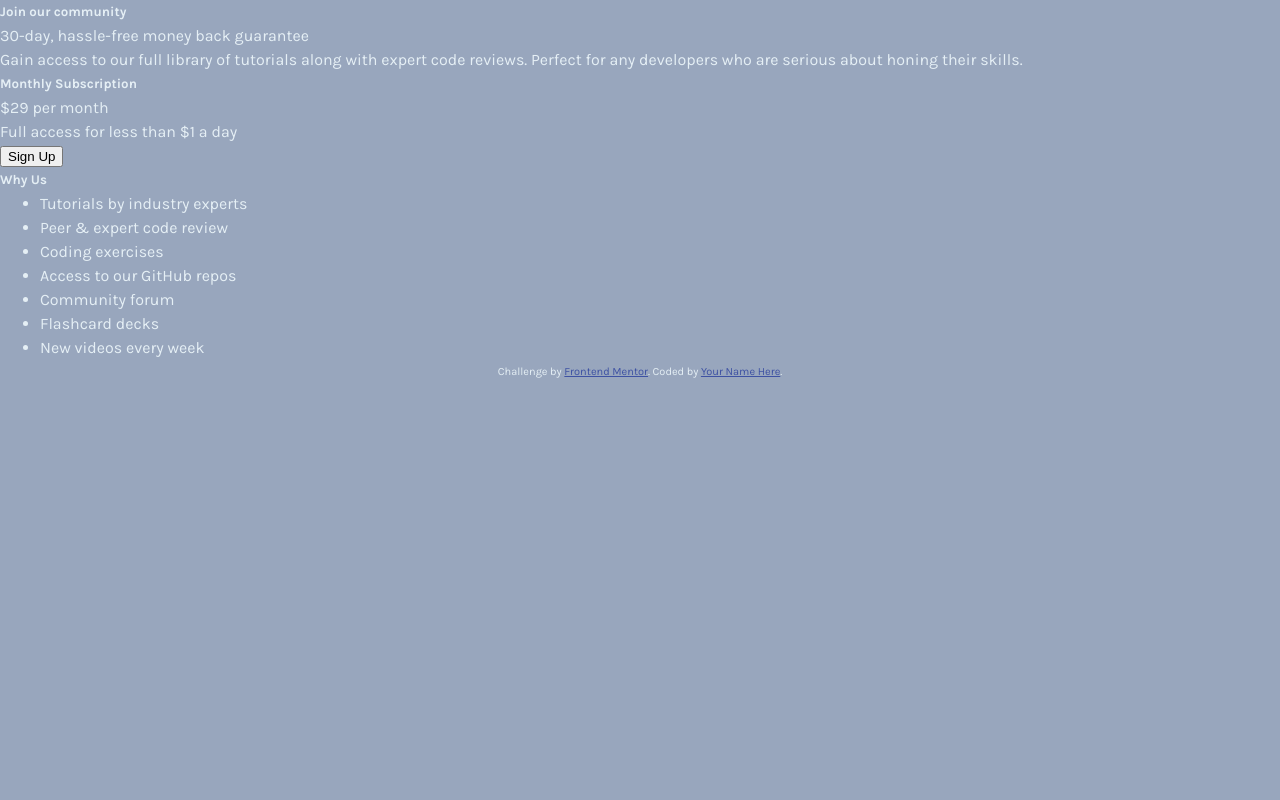
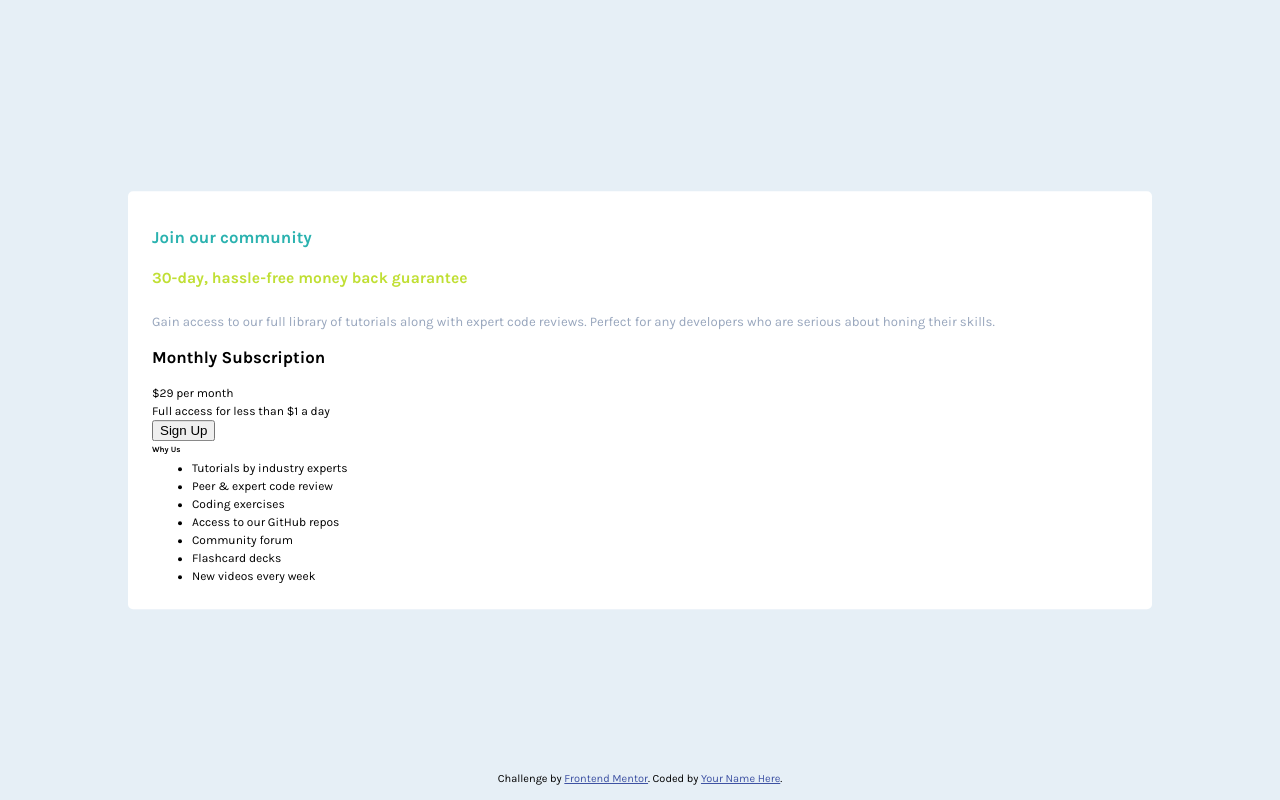
Before and after one commit to frren95/single-price-grid-component, a plain HTML site: page index.html in a window 1280 px wide. Drawn offline with Linux system fonts and the light colour scheme.

Commit message:
styled first content box

```diff
--- a/index.html
+++ b/index.html
@@ -20,7 +20,7 @@
   <div class="modal">
     <div class="modal-top">
       <h5>Join our community</h5>
-      <p>30-day, hassle-free money back guarantee</p>
+      <p class="subtitle">30-day, hassle-free money back guarantee</p>
       <p>Gain access to our full library of tutorials along with expert code reviews. Perfect for any developers who are serious about honing their skills.</p>
     </div>
     <div class="modal-details">
@@ -31,7 +31,7 @@
         <button>Sign Up</button>
       </div>
       <div class="why">
-        <h5>Why Us</h5>
+        <h6>Why Us</h6>
         <ul>
           <li>Tutorials by industry experts</li>
           <li>Peer &amp; expert code review</li>
--- a/style.css
+++ b/style.css
@@ -12,11 +12,55 @@ html {
 }
 
 body {
-    background-color: hsl(218, 22%, 67%);
+    background-color: rgb(230,239,246);
     box-sizing: border-box;
     font-family: 'Karla', sans-serif;
-    font-size: 1.6rem;
+    font-size: 1.2rem;
     font-weight: 400;
     line-height: 150%;
-    color: hsl(204, 43%, 93%);
 }
+
+footer {
+    position: fixed;
+    bottom: 0;
+    left: 50%;
+    transform: translateX(-50%);
+    padding: 1em;
+}
+
+.modal {
+    position: absolute;
+    width: 80vw;
+    top: 50%;
+    left: 50%;
+    transform: translate(-50%,-50%);
+    background-color: rgb(255,255,255);
+    border-radius: .5rem;
+    padding: 2em;
+}
+
+.modal-top {
+    padding: 1.2em 0;
+}
+
+h5 {
+    font-size: 1.4em;
+    padding-bottom: 1em;
+}
+
+.modal-top h5 {
+    color: hsl(179, 62%, 43%);
+}
+
+.modal-top p.subtitle {
+    font-size: 1.3em;
+    font-weight: 700;
+    color: hsl(71, 73%, 54%);
+    padding-bottom: 1em;
+}
+
+.modal-top p {
+    font-size: 1.1em;
+    line-height: 1.9;
+    color: hsl(218, 22%, 67%);
+}
```
